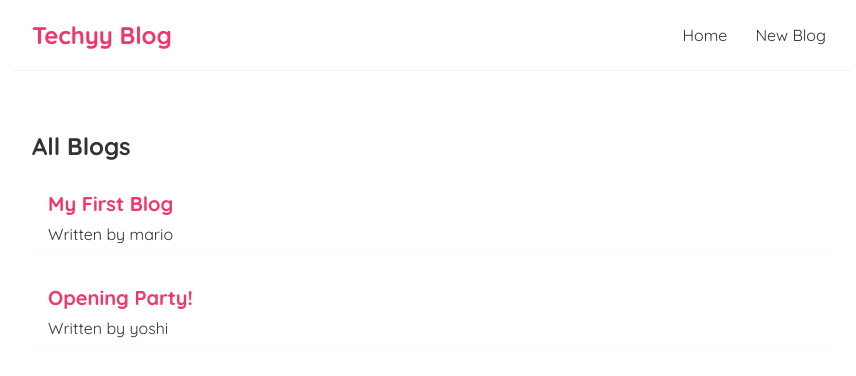
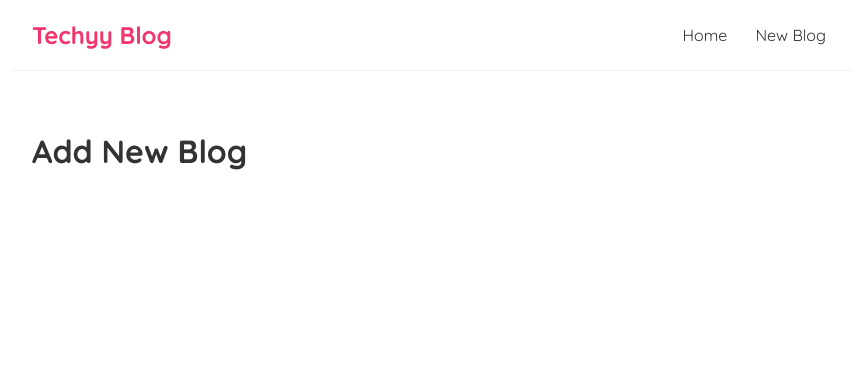
Before and after one commit to visshnnu-tejaa-98/blog-using-react, a React (Create React App) app: page /create in a window 1280 px wide. Shown: the top 376 px of the page, without its empty margins (208-1064 px from the left). Built offline with nearby package versions, Linux system fonts and the light colour scheme; data requests are answered from the project's data file.

Commit message:
create new blog component created and added to routes

```diff
--- a/src/App.js
+++ b/src/App.js
@@ -1,5 +1,6 @@
 import Navbar from './components/Navbar';
 import Home from './components/Home';
+import CreateBlog from './components/CreateBlog';
 import { BrowserRouter as Router, Route, Switch } from 'react-router-dom';
 
 function App() {
@@ -9,8 +10,11 @@
 				<Navbar />
 				<div className='content'>
 					<Switch>
-						<Route path='/'>
+						<Route exact path='/'>
 							<Home />
+						</Route>
+						<Route exact path='/create'>
+							<CreateBlog />
 						</Route>
 					</Switch>
 				</div>
--- /dev/null
+++ b/src/components/CreateBlog.js
@@ -0,0 +1,9 @@
+const CreateBlog = () => {
+	return (
+		<div className='create'>
+			<h1>Add New Blog</h1>
+		</div>
+	);
+};
+
+export default CreateBlog;
```
Also changed, not shown: 1 other file (tests, documents, lock files or other folders).
